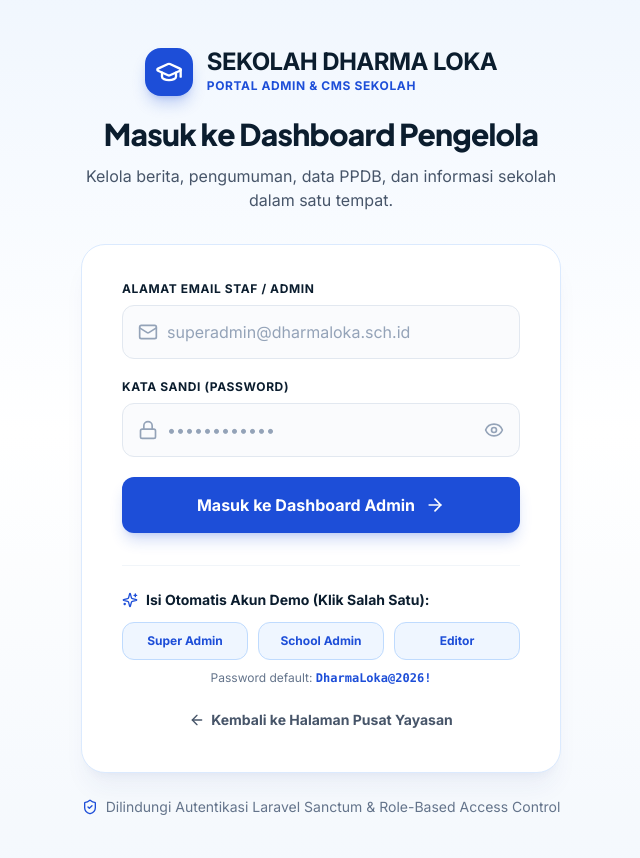
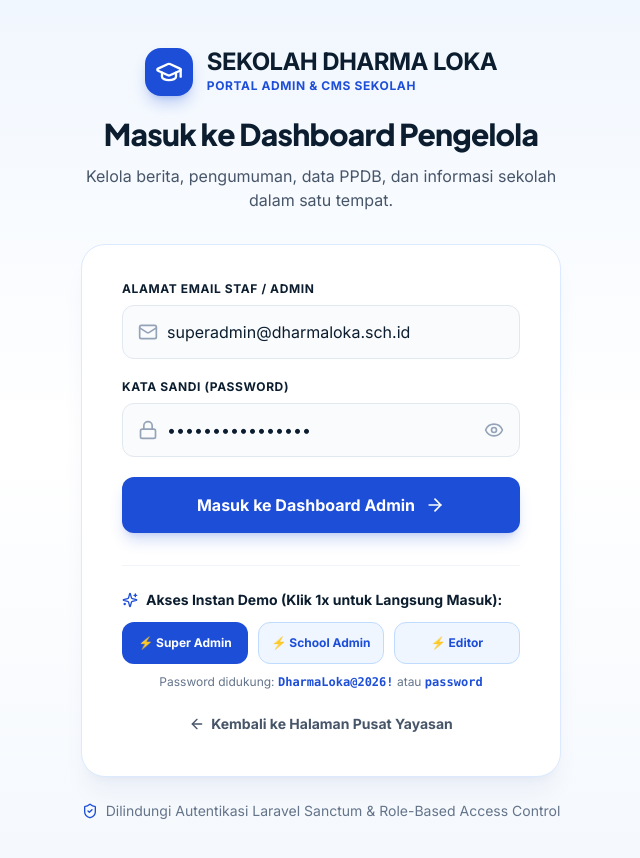
Before and after one commit to Albertchristiann14/WebsiteSekolahDL, a Next.js app: page /admin/login in a window 1280 px wide. Shown: the top 858 px of the page, without its empty margins (319-959 px from the left). Built offline with nearby package versions, Linux system fonts and the light colour scheme; no server answers.

Commit message:
fix(auth): support both passwords and provide 1-click instant login button

```diff
--- a/src/app/admin/login/page.tsx
+++ b/src/app/admin/login/page.tsx
@@ -24,8 +24,8 @@ function LoginFormContent() {
   const searchParams = useSearchParams();
   const { user, login } = useAuth();
 
-  const [email, setEmail] = useState("");
-  const [password, setPassword] = useState("");
+  const [email, setEmail] = useState("superadmin@dharmaloka.sch.id");
+  const [password, setPassword] = useState("DharmaLoka@2026!");
   const [showPassword, setShowPassword] = useState(false);
   const [loading, setLoading] = useState(false);
   const [errorMessage, setErrorMessage] = useState("");
@@ -36,7 +36,7 @@ function LoginFormContent() {
     }
 
     if (searchParams?.get("expired")) {
-      setErrorMessage("Sesi login Anda telah berakhir. Silakan masuk kembali.");
+      setErrorMessage("Sesi login Anda telah berakhir atau belum terautentikasi. Silakan klik Masuk di bawah.");
     }
   }, [user, router, searchParams]);
 
@@ -63,10 +63,24 @@ function LoginFormContent() {
     }
   };
 
-  const handleQuickFill = (demoEmail: string) => {
+  const handleQuickFillAndLogin = async (demoEmail: string, demoPass: string = "DharmaLoka@2026!") => {
     setEmail(demoEmail);
-    setPassword("DharmaLoka@2026!");
+    setPassword(demoPass);
     setErrorMessage("");
+    setLoading(true);
+
+    try {
+      const res = await adminApi.login({ email: demoEmail, password: demoPass });
+      if (res.status === 200 && res.data?.token) {
+        login(res.data.token, res.data.user);
+      } else {
+        setErrorMessage(res.error || "Gagal masuk.");
+      }
+    } catch (err: any) {
+      setErrorMessage(err.message || "Terjadi gangguan koneksi.");
+    } finally {
+      setLoading(false);
+    }
   };
 
   return (
@@ -190,34 +204,34 @@ function LoginFormContent() {
             <div className="flex items-center gap-2 mb-3">
               <Sparkles className="w-4 h-4 text-royal" />
               <span className="text-xs sm:text-sm font-bold text-primary-950">
-                Isi Otomatis Akun Demo (Klik Salah Satu):
+                Akses Instan Demo (Klik 1x untuk Langsung Masuk):
               </span>
             </div>
             <div className="grid grid-cols-3 gap-2.5">
               <button
                 type="button"
-                onClick={() => handleQuickFill("superadmin@dharmaloka.sch.id")}
-                className="px-3 py-2.5 rounded-xl bg-blue-50 hover:bg-royal hover:text-white border border-blue-200 text-xs font-bold text-royal text-center transition cursor-pointer"
+                onClick={() => handleQuickFillAndLogin("superadmin@dharmaloka.sch.id")}
+                className="px-3 py-3 rounded-xl bg-royal text-white hover:bg-royal-dark text-xs font-bold text-center transition cursor-pointer shadow-xs"
               >
-                Super Admin
+                ⚡ Super Admin
               </button>
               <button
                 type="button"
-                onClick={() => handleQuickFill("admin@dharmaloka.sch.id")}
-                className="px-3 py-2.5 rounded-xl bg-blue-50 hover:bg-royal hover:text-white border border-blue-200 text-xs font-bold text-royal text-center transition cursor-pointer"
+                onClick={() => handleQuickFillAndLogin("admin@dharmaloka.sch.id")}
+                className="px-3 py-3 rounded-xl bg-blue-50 hover:bg-royal hover:text-white border border-blue-200 text-xs font-bold text-royal text-center transition cursor-pointer"
               >
-                School Admin
+                ⚡ School Admin
               </button>
               <button
                 type="button"
-                onClick={() => handleQuickFill("editor@dharmaloka.sch.id")}
-                className="px-3 py-2.5 rounded-xl bg-blue-50 hover:bg-royal hover:text-white border border-blue-200 text-xs font-bold text-royal text-center transition cursor-pointer"
+                onClick={() => handleQuickFillAndLogin("editor@dharmaloka.sch.id")}
+                className="px-3 py-3 rounded-xl bg-blue-50 hover:bg-royal hover:text-white border border-blue-200 text-xs font-bold text-royal text-center transition cursor-pointer"
               >
-                Editor
+                ⚡ Editor
               </button>
             </div>
             <p className="mt-2.5 text-xs text-slate-500 text-center">
-              Password default: <code className="font-mono font-semibold text-royal">DharmaLoka@2026!</code>
+              Password didukung: <code className="font-mono font-semibold text-royal">DharmaLoka@2026!</code> atau <code className="font-mono font-semibold text-royal">password</code>
             </p>
           </div>
 
```
Also changed, not shown: 1 other file (tests, documents, lock files or other folders).
